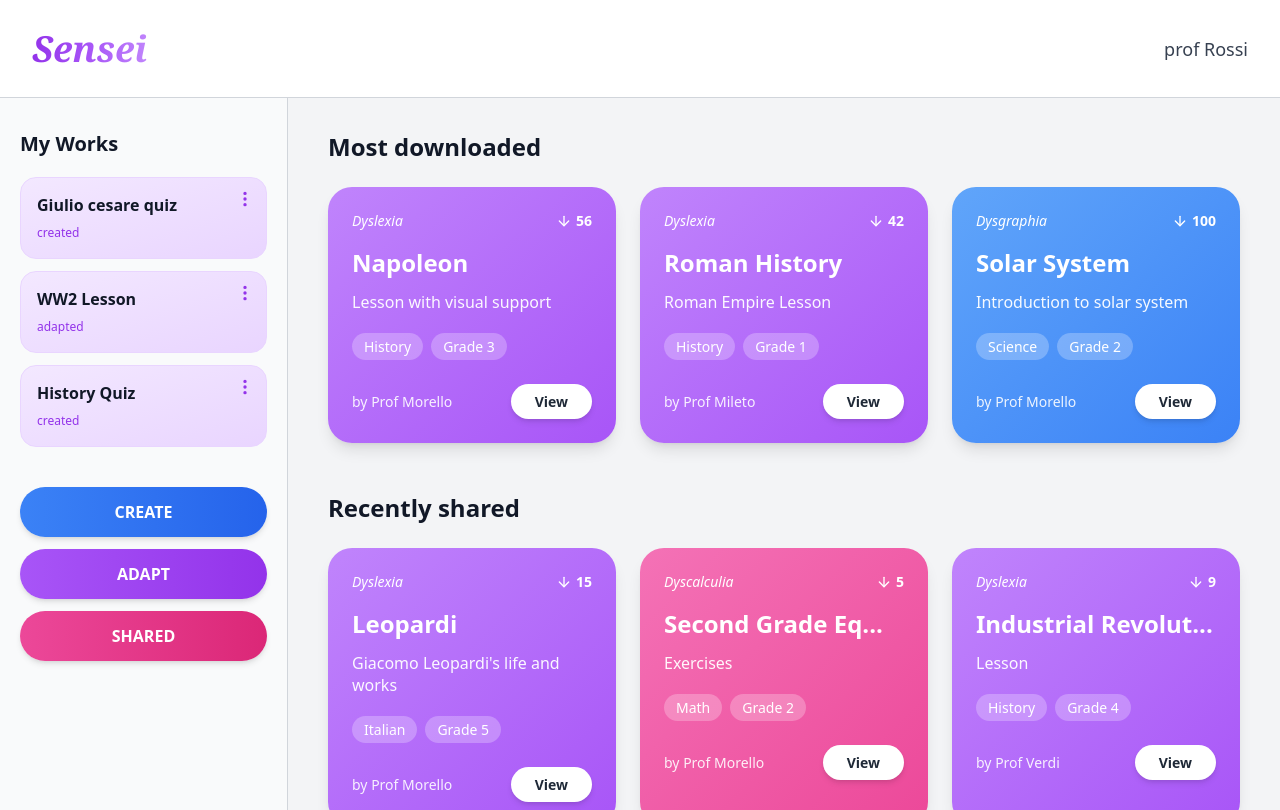
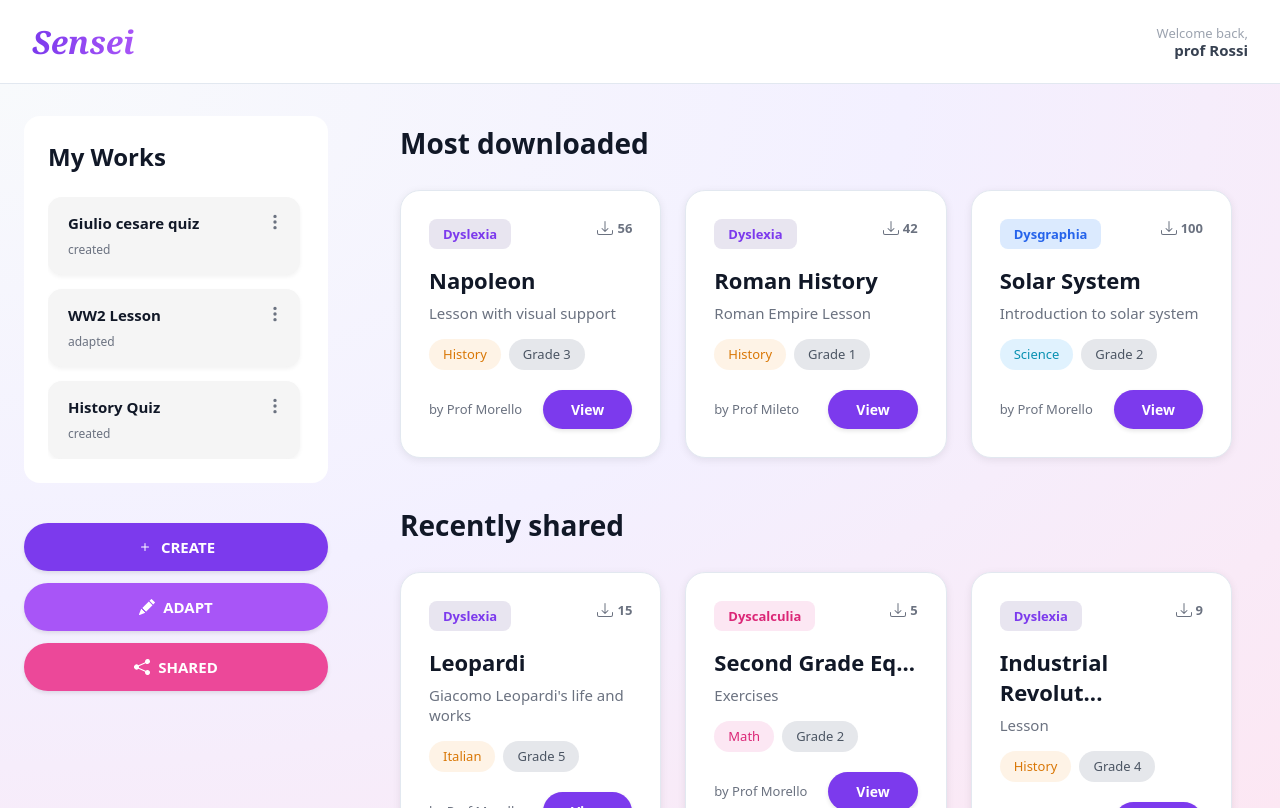
Before and after one commit to polito-hci-2025/sensei, a React (Vite) app in the folder client/: page / in a window 1280 px wide. Built offline with nearby package versions, Linux system fonts and the light colour scheme.

Commit message:
hompage.css

```diff
--- a/client/src/components/DefaultLayout.jsx
+++ b/client/src/components/DefaultLayout.jsx
@@ -13,7 +13,10 @@ function DefaultLayout() {
               Sensei
             </h1>
           </Link>
-          <span className="layout-user-info">prof Rossi</span>
+          <div className="layout-user-section">
+            <span className="layout-welcome-text">Welcome back,</span>
+            <span className="layout-user-name">prof Rossi</span>
+          </div>
         </div>
       </header>
 
--- a/client/src/components/HomePage.jsx
+++ b/client/src/components/HomePage.jsx
@@ -94,7 +94,10 @@ function HomePage() {
       <div className="homepage-lesson-card-header">
         <span className="homepage-lesson-card-category">{lesson.category}</span>
         <div className="homepage-lesson-card-downloads">
-          <ArrowDown size={16} />
+          <svg xmlns="http://www.w3.org/2000/svg" width="16" height="16" fill="currentColor" viewBox="0 0 16 16">
+            <path d="M.5 9.9a.5.5 0 0 1 .5.5v2.5a1 1 0 0 0 1 1h12a1 1 0 0 0 1-1v-2.5a.5.5 0 0 1 1 0v2.5a2 2 0 0 1-2 2H2a2 2 0 0 1-2-2v-2.5a.5.5 0 0 1 .5-.5z"/>
+            <path d="M7.646 11.854a.5.5 0 0 0 .708 0l3-3a.5.5 0 0 0-.708-.708L8.5 10.293V1.5a.5.5 0 0 0-1 0v8.793L5.354 8.146a.5.5 0 1 0-.708.708l3 3z"/>
+          </svg>
           <span>{lesson.downloads}</span>
         </div>
       </div>
@@ -103,8 +106,8 @@ function HomePage() {
       <p className="homepage-lesson-card-subtitle">{lesson.subtitle}</p>
 
       <div className="homepage-lesson-card-tags">
-        <span className="homepage-lesson-card-tag">{lesson.subject}</span>
-        <span className="homepage-lesson-card-tag">{lesson.grade}</span>
+        <span className={`homepage-lesson-card-tag category-${lesson.category.toLowerCase()}`}>{lesson.subject}</span>
+        <span className="homepage-lesson-card-tag grade">{lesson.grade}</span>
       </div>
 
       <div className="homepage-lesson-card-footer">
@@ -143,12 +146,14 @@ function HomePage() {
     <div className="homepage-container">
       {/* Sidebar */}
       <div className="homepage-sidebar">
-        <h2>My Works</h2>
+        <div className="homepage-works-section">
+          <h2>My Works</h2>
 
-        <div className="homepage-works-list">
-          {myWorks.map(work => (
-            <MyWorkCard key={work.id} work={work} />
-          ))}
+          <div className="homepage-works-list">
+            {myWorks.map(work => (
+              <MyWorkCard key={work.id} work={work} />
+            ))}
+          </div>
         </div>
 
         <div className="homepage-action-buttons">
@@ -156,18 +161,27 @@ function HomePage() {
             onClick={() => navigate('/create')}
             className="homepage-action-button create"
           >
+            <svg xmlns="http://www.w3.org/2000/svg" width="16" height="16" fill="currentColor" viewBox="0 0 16 16">
+              <path d="M8 4a.5.5 0 0 1 .5.5v3h3a.5.5 0 0 1 0 1h-3v3a.5.5 0 0 1-1 0v-3h-3a.5.5 0 0 1 0-1h3v-3A.5.5 0 0 1 8 4"/>
+            </svg>
             CREATE
           </button>
           <button
             onClick={() => navigate('/adapt')}
             className="homepage-action-button adapt"
           >
+            <svg xmlns="http://www.w3.org/2000/svg" width="16" height="16" fill="currentColor" viewBox="0 0 16 16">
+              <path d="M12.854.146a.5.5 0 0 0-.707 0L10.5 1.793 14.207 5.5l1.647-1.646a.5.5 0 0 0 0-.708zm.646 6.061L9.793 2.5 3.293 9H3.5a.5.5 0 0 1 .5.5v.5h.5a.5.5 0 0 1 .5.5v.5h.5a.5.5 0 0 1 .5.5v.5h.5a.5.5 0 0 1 .5.5v.207zm-7.468 7.468A.5.5 0 0 1 6 13.5V13h-.5a.5.5 0 0 1-.5-.5V12h-.5a.5.5 0 0 1-.5-.5V11h-.5a.5.5 0 0 1-.5-.5V10h-.5a.5.5 0 0 1-.175-.032l-.179.178a.5.5 0 0 0-.11.168l-2 5a.5.5 0 0 0 .65.65l5-2a.5.5 0 0 0 .168-.11z"/>
+            </svg>
             ADAPT
           </button>
           <button
             onClick={() => navigate('/shared')}
             className="homepage-action-button shared"
           >
+            <svg xmlns="http://www.w3.org/2000/svg" width="16" height="16" fill="currentColor" viewBox="0 0 16 16">
+              <path d="M11 2.5a2.5 2.5 0 1 1 .603 1.628l-6.718 3.12a2.5 2.5 0 0 1 0 1.504l6.718 3.12a2.5 2.5 0 1 1-.488.876l-6.718-3.12a2.5 2.5 0 1 1 0-3.256l6.718-3.12A2.5 2.5 0 0 1 11 2.5"/>
+            </svg>
             SHARED
           </button>
         </div>
--- a/client/src/styles/DefaultLayout.css
+++ b/client/src/styles/DefaultLayout.css
@@ -7,8 +7,8 @@
 
 .layout-header {
   background-color: white;
-  border-bottom: 1px solid #d1d5db;
-  padding: 1.5rem 2rem;
+  padding: 1.25rem 2rem;
+  border-bottom: 1px solid #e2e8f0;
 }
 
 .layout-header-content {
@@ -30,23 +30,37 @@
 }
 
 .layout-logo-title {
-  font-size: 2.25rem;
+  font-size: 2rem;
   font-family: ui-serif, Georgia, Cambria, "Times New Roman", Times, serif;
   font-style: italic;
-  background: linear-gradient(to right, #9333ea, #a855f7, #c084fc);
+  background: linear-gradient(to right, #7c3aed, #a855f7);
   background-clip: text;
   -webkit-background-clip: text;
   -webkit-text-fill-color: transparent;
   color: transparent;
+  font-weight: 600;
 }
 
-.layout-user-info {
+.layout-user-section {
+  display: flex;
+  flex-direction: column;
+  align-items: flex-end;
+}
+
+.layout-welcome-text {
+  font-size: 0.8125rem;
+  color: #9ca3af;
+  font-weight: 400;
+  margin-bottom: -2px;
+}
+
+.layout-user-name {
+  font-size: 0.9375rem;
   color: #374151;
-  font-size: 1.125rem;
-  font-weight: 500;
+  font-weight: 600;
 }
 
 .layout-content {
-  height: calc(100vh - 88px);
+  height: calc(100vh - 76px);
   overflow: hidden;
 }
--- a/client/src/styles/HomePage.css
+++ b/client/src/styles/HomePage.css
@@ -3,49 +3,62 @@
 .homepage-container {
   display: flex;
   height: 100%;
+  background: radial-gradient(ellipse at top left, #f8fafc, #f3f0ff, #fce7f3);
 }
 
 .homepage-sidebar {
-  width: 18rem;
-  border-right: 1px solid #d1d5db;
-  background-color: #f9fafb;
-  padding: 2rem 1.25rem;
-  overflow-y: auto;
+  width: 22rem;
+  background-color: transparent;
+  padding: 2rem 1.5rem;
+  display: flex;
+  flex-direction: column;
 }
 
 .homepage-sidebar h2 {
-  font-size: 1.25rem;
+  font-size: 1.5rem;
   font-weight: 700;
   color: #111827;
-  margin-bottom: 1.25rem;
+  margin-bottom: 1.5rem;
+}
+
+.homepage-works-section {
+  background-color: white;
+  border-radius: 1rem;
+  padding: 1.5rem;
+  margin-bottom: 1.5rem;
 }
 
 .homepage-works-list {
   display: flex;
   flex-direction: column;
-  gap: 0.75rem;
-  margin-bottom: 2.5rem;
+  gap: 0.875rem;
+  margin-bottom: 0;
+  max-height: calc(100vh - 400px);
+  overflow-y: auto;
+  padding-right: 0.25rem;
 }
 
 .homepage-work-card {
-  background: linear-gradient(to bottom right, #f3e8ff, #e9d5ff);
-  border-radius: 1rem;
-  padding: 1rem;
+  background: #f5f5f5;
+  border-radius: 0.875rem;
+  padding: 1rem 1.25rem;
   position: relative;
   cursor: pointer;
-  border: 1px solid #e9d5ff;
+  border: none;
   transition: all 0.2s;
+  box-shadow: 0 2px 4px rgb(0 0 0 / 0.05);
 }
 
 .homepage-work-card:hover {
-  box-shadow: 0 4px 6px -1px rgb(0 0 0 / 0.1), 0 2px 4px -2px rgb(0 0 0 / 0.1);
+  background: #e5e5e5;
+  box-shadow: 0 4px 8px rgb(0 0 0 / 0.08);
 }
 
 .homepage-work-card-menu {
   position: absolute;
-  top: 0.75rem;
-  right: 0.75rem;
-  color: #9333ea;
+  top: 1rem;
+  right: 1rem;
+  color: #6b7280;
   background-color: transparent;
   border: none;
   cursor: pointer;
@@ -53,26 +66,28 @@
 }
 
 .homepage-work-card-menu:hover {
-  color: #6b21a8;
+  color: #374151;
 }
 
 .homepage-work-card h4 {
-  font-weight: 600;
+  font-weight: 700;
   color: #111827;
   margin-bottom: 0.25rem;
   padding-right: 1.5rem;
+  font-size: 0.9375rem;
 }
 
 .homepage-work-card span {
   font-size: 0.75rem;
-  color: #9333ea;
-  font-weight: 500;
+  color: #6b7280;
+  font-weight: 400;
 }
 
 .homepage-action-buttons {
   display: flex;
   flex-direction: column;
   gap: 0.75rem;
+  margin-top: 1rem;
 }
 
 .homepage-action-button {
@@ -81,48 +96,52 @@
   padding: 0.875rem 0;
   border-radius: 9999px;
   font-weight: 600;
-  font-size: 1rem;
-  box-shadow: 0 4px 6px -1px rgb(0 0 0 / 0.1), 0 2px 4px -2px rgb(0 0 0 / 0.1);
+  font-size: 0.9375rem;
+  box-shadow: 0 2px 4px rgb(0 0 0 / 0.1);
   transition: all 0.2s;
   border: none;
   cursor: pointer;
+  display: flex;
+  align-items: center;
+  justify-content: center;
+  gap: 0.5rem;
 }
 
 .homepage-action-button.create {
-  background: linear-gradient(to right, #3b82f6, #2563eb);
+  background: #7c3aed;
 }
 
 .homepage-action-button.create:hover {
-  background: linear-gradient(to right, #2563eb, #1d4ed8);
-  box-shadow: 0 10px 15px -3px rgb(0 0 0 / 0.1), 0 4px 6px -4px rgb(0 0 0 / 0.1);
-  transform: scale(1.05);
+  background: #6d28d9;
+  transform: translateY(-1px);
+  box-shadow: 0 4px 6px rgb(0 0 0 / 0.15);
 }
 
 .homepage-action-button.adapt {
-  background: linear-gradient(to right, #a855f7, #9333ea);
+  background: #a855f7;
 }
 
 .homepage-action-button.adapt:hover {
-  background: linear-gradient(to right, #9333ea, #7e22ce);
-  box-shadow: 0 10px 15px -3px rgb(0 0 0 / 0.1), 0 4px 6px -4px rgb(0 0 0 / 0.1);
-  transform: scale(1.05);
+  background: #9333ea;
+  transform: translateY(-1px);
+  box-shadow: 0 4px 6px rgb(0 0 0 / 0.15);
 }
 
 .homepage-action-button.shared {
-  background: linear-gradient(to right, #ec4899, #db2777);
+  background: #ec4899;
 }
 
 .homepage-action-button.shared:hover {
-  background: linear-gradient(to right, #db2777, #be185d);
-  box-shadow: 0 10px 15px -3px rgb(0 0 0 / 0.1), 0 4px 6px -4px rgb(0 0 0 / 0.1);
-  transform: scale(1.05);
+  background: #db2777;
+  transform: translateY(-1px);
+  box-shadow: 0 4px 6px rgb(0 0 0 / 0.15);
 }
 
 .homepage-main-content {
   flex: 1;
-  padding: 2rem 2.5rem;
+  padding: 2.5rem 3rem;
   overflow-y: auto;
-  background-color: #f3f4f6;
+  background-color: transparent;
 }
 
 .homepage-section {
@@ -130,10 +149,10 @@
 }
 
 .homepage-section h2 {
-  font-size: 1.5rem;
+  font-size: 1.75rem;
   font-weight: 700;
   color: #111827;
-  margin-bottom: 1.5rem;
+  margin-bottom: 1.75rem;
 }
 
 .homepage-lessons-grid {
@@ -143,23 +162,18 @@
 }
 
 .homepage-lesson-card {
-  border-radius: 1.5rem;
-  padding: 1.5rem;
+  background: white;
+  border-radius: 1.25rem;
+  padding: 1.75rem;
   position: relative;
-  box-shadow: 0 10px 15px -3px rgb(0 0 0 / 0.1), 0 4px 6px -4px rgb(0 0 0 / 0.1);
+  box-shadow: 0 2px 8px rgb(0 0 0 / 0.08);
   transition: all 0.2s;
+  border: 1px solid #e2e8f0;
 }
 
-.homepage-lesson-card.dyslexia {
-  background: linear-gradient(to bottom right, #c084fc, #a855f7);
-}
-
-.homepage-lesson-card.dysgraphia {
-  background: linear-gradient(to bottom right, #60a5fa, #3b82f6);
-}
-
-.homepage-lesson-card.dyscalculia {
-  background: linear-gradient(to bottom right, #f472b6, #ec4899);
+.homepage-lesson-card:hover {
+  box-shadow: 0 4px 12px rgb(0 0 0 / 0.12);
+  transform: translateY(-2px);
 }
 
 .homepage-lesson-card-header {
@@ -170,21 +184,33 @@
 }
 
 .homepage-lesson-card-category {
-  font-size: 0.875rem;
-  color: white;
-  font-style: italic;
-  font-weight: 300;
+  font-size: 0.8125rem;
+  font-weight: 600;
+  padding: 0.375rem 0.875rem;
+  border-radius: 0.5rem;
+}
+
+.homepage-lesson-card.dyslexia .homepage-lesson-card-category {
+  background-color: #e8e5f0;
+  color: #7c3aed;
+}
+
+.homepage-lesson-card.dysgraphia .homepage-lesson-card-category {
+  background-color: #dbeafe;
+  color: #2563eb;
+}
+
+.homepage-lesson-card.dyscalculia .homepage-lesson-card-category {
+  background-color: #fce7f3;
+  color: #db2777;
 }
 
 .homepage-lesson-card-downloads {
   display: flex;
   align-items: center;
-  color: white;
-  font-size: 0.875rem;
-}
-
-.homepage-lesson-card-downloads svg {
-  margin-right: 0.25rem;
+  color: #6b7280;
+  font-size: 0.8125rem;
+  gap: 0.25rem;
 }
 
 .homepage-lesson-card-downloads span {
@@ -192,57 +218,83 @@
 }
 
 .homepage-lesson-card h3 {
-  font-size: 1.5rem;
+  font-size: 1.375rem;
   font-weight: 700;
-  color: white;
-  margin-bottom: 0.75rem;
+  color: #111827;
+  margin-bottom: 0.5rem;
 }
 
 .homepage-lesson-card-subtitle {
-  font-size: 1rem;
-  color: rgba(255, 255, 255, 0.95);
-  margin-bottom: 1.25rem;
+  font-size: 0.9375rem;
+  color: #6b7280;
+  margin-bottom: 1rem;
 }
 
 .homepage-lesson-card-tags {
   display: flex;
   gap: 0.5rem;
-  margin-bottom: 1.5rem;
-  font-size: 0.875rem;
-  color: white;
+  margin-bottom: 1.25rem;
+  font-size: 0.8125rem;
 }
 
 .homepage-lesson-card-tag {
-  background-color: rgba(255, 255, 255, 0.25);
-  padding: 0.25rem 0.75rem;
+  padding: 0.4rem 0.875rem;
   border-radius: 9999px;
+  font-weight: 500;
+}
+
+/* Category-based colored tags */
+.homepage-lesson-card-tag.category-dyslexia {
+  background-color: #fef3e6;
+  color: #d97706;
+}
+
+.homepage-lesson-card-tag.category-dysgraphia {
+  background-color: #e0f2fe;
+  color: #0891b2;
+}
+
+.homepage-lesson-card-tag.category-dyscalculia {
+  background-color: #fce7f3;
+  color: #db2777;
+}
+
+/* Grade tags with gray background */
+.homepage-lesson-card-tag.grade {
+  background-color: #e5e7eb;
+  color: #4b5563;
+  font-weight: 500;
 }
 
 .homepage-lesson-card-footer {
-  display: flex;
+  display: grid;
+  grid-template-columns: 1fr 1fr;
   align-items: center;
-  justify-content: space-between;
+  gap: 1rem;
 }
 
 .homepage-lesson-card-author {
-  font-size: 0.875rem;
-  color: rgba(255, 255, 255, 0.9);
+  font-size: 0.8125rem;
+  color: #6b7280;
+  justify-self: start;
 }
 
 .homepage-lesson-card-button {
-  background-color: white;
-  color: #1f2937;
-  padding: 0.5rem 1.5rem;
+  background-color: #7c3aed;
+  color: white;
+  padding: 0.625rem 1.75rem;
   border-radius: 9999px;
   font-size: 0.875rem;
   font-weight: 600;
-  box-shadow: 0 4px 6px -1px rgb(0 0 0 / 0.1), 0 2px 4px -2px rgb(0 0 0 / 0.1);
+  box-shadow: 0 2px 4px rgb(0 0 0 / 0.1);
   transition: all 0.2s;
   border: none;
   cursor: pointer;
+  justify-self: end;
 }
 
 .homepage-lesson-card-button:hover {
-  background-color: rgba(255, 255, 255, 0.9);
-  transform: scale(1.05);
+  background-color: #6d28d9;
+  transform: translateY(-1px);
+  box-shadow: 0 4px 6px rgb(0 0 0 / 0.15);
 }
```
